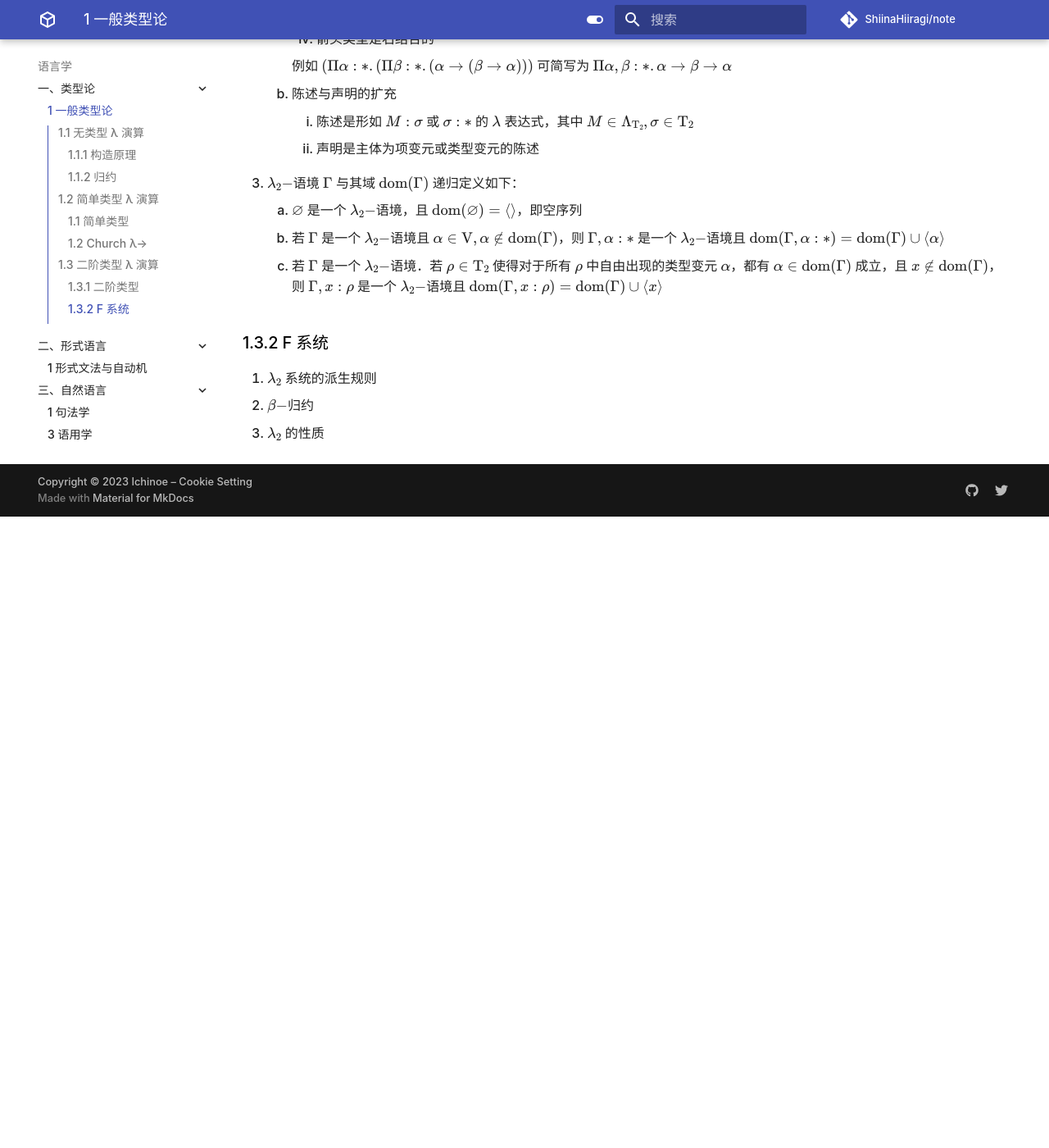
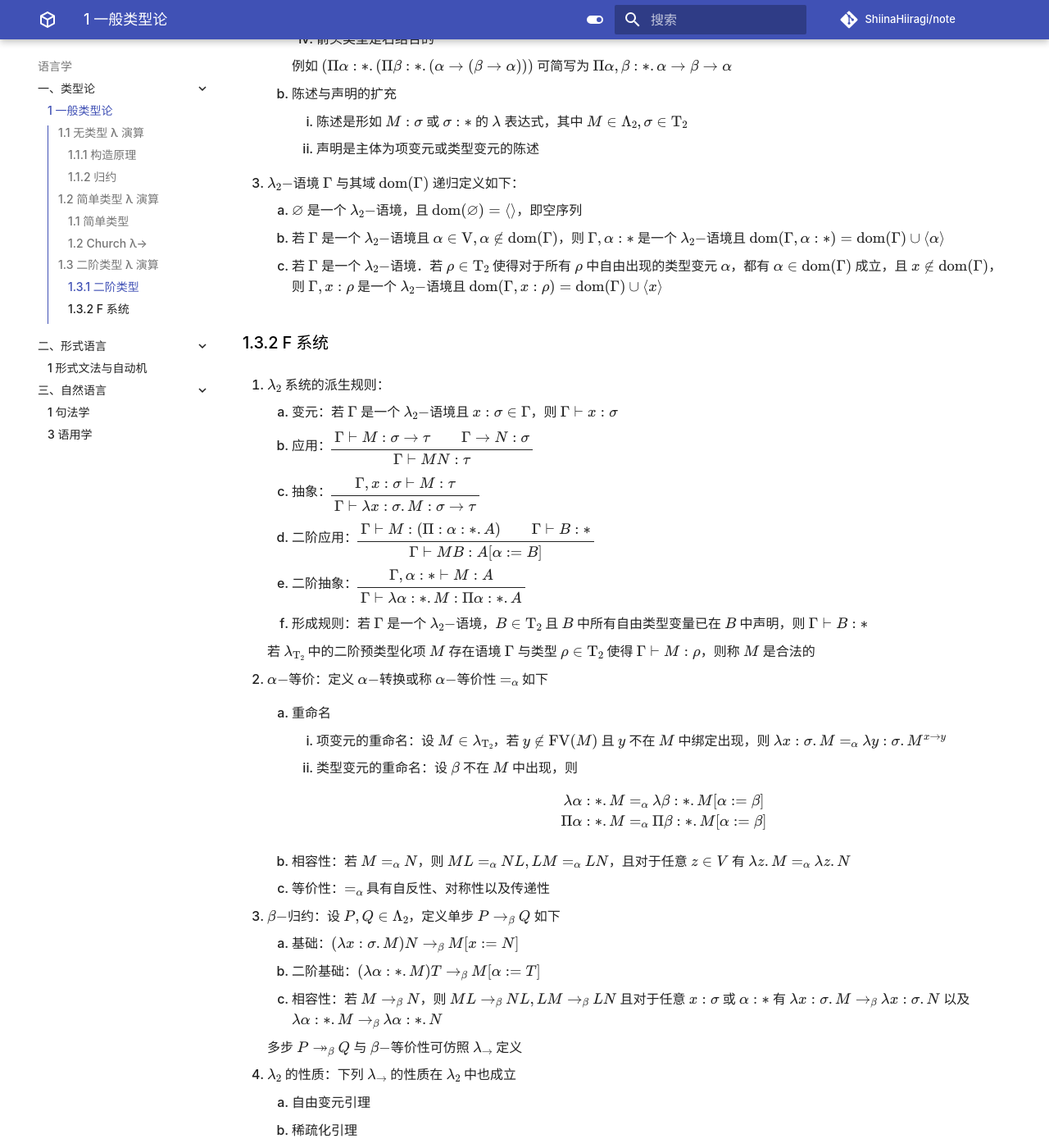
Before and after one commit to ShiinaHiiragi/note, an MkDocs documentation site: the page built from docs/lang/type/gen.md, in a window 1280 px wide and 1400 px high, scrolled down 6020 px. Shown: the whole window at 82% size. Built offline with MkDocs 1.6.1 and Material for MkDocs 9.7.7, drawn with Linux system fonts in a browser that asks for light colours; comment, search, counter and statistics services are not loaded; before the commit the page ends 6650 px from its top, so only the background shows below that; some of the changed text lies outside the part shown.

```diff
--- a/docs/lang/type/gen.md
+++ b/docs/lang/type/gen.md
@@ -42,9 +42,9 @@
     若 $M \in \Lambda$ 有 $\mathrm{FV}(M) = \varnothing$，则称 $M$ 为 $\lambda-$闭项或组合子．所有的 $\lambda-$闭项组成的集合记作 $\Lambda^0$
 
 3. $\alpha-$等价：记 $M^{x \to y}$ 为将所有在 $M$ 中自由出现的 $x$ 替换为 $y$，定义 $\alpha-$转换或称 $\alpha-$等价性 $=_{\alpha}$ 如下
-    1. 等价性：$=_{\alpha}$ 具有自反性、对称性以及传递性
-    2. 重命名：$\lambda x.M =_{\alpha} \lambda y.M^{x \to y}$
-    3. 相容性：若 $M =_{\alpha} N$，则 $ML =_{\alpha} NL, LM =_{\alpha} LN$，且对于任意 $z \in V$ 有 $\lambda z.M =_{\alpha} \lambda z.N$
+    1. 重命名：$\lambda x.M =_{\alpha} \lambda y.M^{x \to y}$
+    2. 相容性：若 $M =_{\alpha} N$，则 $ML =_{\alpha} NL, LM =_{\alpha} LN$，且对于任意 $z \in V$ 有 $\lambda z.M =_{\alpha} \lambda z.N$
+    3. 等价性：$=_{\alpha}$ 具有自反性、对称性以及传递性
 
     在宽松意义下，通常也用句法等价的 $\equiv$ 表示 $=_{\alpha}$
 
@@ -168,7 +168,7 @@
 
     1. $\text{Church}-\text{Rosser}$ 定理：对于给定的 $M \in \Lambda_{\mathrm T}$，若有 $M \twoheadrightarrow_{\beta} N_1, M \twoheadrightarrow_{\beta} N_2$，则存在 $N_3 \in \Lambda$ 使得 $N_1 \twoheadrightarrow_{\beta} N_3, N_2 \twoheadrightarrow_{\beta} N_3$
         1. 设 $M =_{\beta} N$，则存在 $L$ 使得 $M \twoheadrightarrow_{\beta} L$ 以及 $N \twoheadrightarrow_{\beta} L$
-        2. 若 $\Gamma \vdash L: \rho$，且若 $L \twoheadrightarrow_{\beta} L'$，则 $\Gamma \vdash L': \rho$
+        2. 主体归约引理：若 $\Gamma \vdash L: \rho$，且若 $L \twoheadrightarrow_{\beta} L'$，则 $\Gamma \vdash L': \rho$
     2. 终止定理：任意合法项 $M$ 均是强可正规化的，也称作强可正规化定理
 
 3. $\text{Church }\lambda_{\to}$ 解决了无类型 $\lambda$ 演算的以下问题：
@@ -182,12 +182,12 @@
     1. 类型变元：若 $\alpha \in \mathrm V$，则 $\alpha \in \mathrm T_2$
     2. 箭头类型：若 $\sigma, \tau \in \mathrm T_2$，则 $(\sigma \to \tau) \in \mathrm T_2$
     3. $\Pi-$类型：若 $\alpha \in \mathrm V, \sigma \in T_2$，则 $(\Pi \alpha. *: \sigma) \in \mathrm T_2$，也称作乘积类型，称 $\Pi$ 为 $\Pi-$绑定器或类型绑定器
-2. $\lambda_2-$项：定义变元的无穷集 $V = \left\{u, v, w, \cdots\right\}$，$\mathbf V$ 为类型变元的无穷集，$\mathrm T_2$ 为类型集合，则所有二阶预类型化 $\lambda-$项的集合 $\Lambda_{\mathrm T_2}$ 定义如下
-    1. 基础：若 $u \in V$，则 $u \in \Lambda_{\mathrm T_2}$
-    2. 应用：若 $M, N \in \Lambda_{\mathrm T_2}$，则 $(MN) \in \Lambda_{\mathrm T_2}$
-    3. 抽象：若 $u \in V, \sigma \in \mathrm T_2$ 且 $M \in \Lambda_{\mathrm T_2}$，则 $(\lambda u: \sigma.M) \in \Lambda_{\mathrm T_2}$
-    4. 二阶应用：若 $M \in \Lambda_{\mathrm T_2}, \sigma \in \mathrm T_2$，则 $(M\sigma) \in \Lambda_{\mathrm T_2}$
-    5. 二阶抽象：若 $\alpha \in \mathbf V$ 且 $M \in \Lambda_{\mathrm T_2}$，则 $(\lambda \alpha: *.M) \in \Lambda_{\mathrm T_2}$，此时称项 $\lambda \alpha: *.M$ 依赖于类型 $\alpha$
+2. $\lambda_2-$项：定义变元的无穷集 $V = \left\{u, v, w, \cdots\right\}$，$\mathbf V$ 为类型变元的无穷集，$\mathrm T_2$ 为类型集合，则所有二阶预类型化 $\lambda-$项的集合 $\Lambda_{2}$ 定义如下
+    1. 基础：若 $u \in V$，则 $u \in \Lambda_{2}$
+    2. 应用：若 $M, N \in \Lambda_{2}$，则 $(MN) \in \Lambda_{2}$
+    3. 抽象：若 $u \in V, \sigma \in \mathrm T_2$ 且 $M \in \Lambda_{2}$，则 $(\lambda u: \sigma.M) \in \Lambda_{2}$
+    4. 二阶应用：若 $M \in \Lambda_{2}, \sigma \in \mathrm T_2$，则 $(M\sigma) \in \Lambda_{2}$
+    5. 二阶抽象：若 $\alpha \in \mathbf V$ 且 $M \in \Lambda_{2}$，则 $(\lambda \alpha: *.M) \in \Lambda_{2}$，此时称项 $\lambda \alpha: *.M$ 依赖于类型 $\alpha$
 
     称形如 $\lambda \alpha: *.M$ 的 $\lambda$ 表达式为多态函数
 
@@ -210,6 +210,48 @@
 
 ### 1.3.2 F 系统
 
-1. $\lambda_2$ 系统的派生规则
-2. $\beta-$归约
-3. $\lambda_2$ 的性质
+1. $\lambda_2$ 系统的派生规则：
+    1. 变元：若 $\Gamma$ 是一个 $\lambda_2-$语境且 $x: \sigma \in \Gamma$，则 $\Gamma \vdash x: \sigma$
+    2. 应用：$\begin{prooftree} \AxiomC{\(\Gamma \vdash M: \sigma \to \tau\)} \AxiomC{\(\Gamma \to N: \sigma\)} \BinaryInfC{\(\Gamma \vdash MN: \tau\)} \end{prooftree}$
+    3. 抽象：$\begin{prooftree} \AxiomC{\(\Gamma, x: \sigma \vdash M: \tau\)} \UnaryInfC{\(\Gamma \vdash \lambda x:\sigma.M: \sigma \to \tau\)} \end{prooftree}$
+    4. 二阶应用：$\begin{prooftree} \AxiomC{\(\Gamma \vdash M: (\Pi: \alpha: *. A)\)} \AxiomC{\(\Gamma \vdash B: *\)} \BinaryInfC{\(\Gamma \vdash MB: A[\alpha := B]\)} \end{prooftree}$
+    5. 二阶抽象：$\begin{prooftree} \AxiomC{\(\Gamma, \alpha: * \vdash M: A\)} \UnaryInfC{\(\Gamma \vdash \lambda \alpha: *. M: \Pi \alpha:*. A\)} \end{prooftree}$
+    6. 形成规则：若 $\Gamma$ 是一个 $\lambda_2-$语境，$B \in \mathrm T_2$ 且 $B$ 中所有自由类型变量已在 $B$ 中声明，则 $\Gamma \vdash B: *$
+
+    若 $\lambda_{\mathrm T_2}$ 中的二阶预类型化项 $M$ 存在语境 $\Gamma$ 与类型 $\rho \in \mathrm T_2$ 使得 $\Gamma \vdash M: \rho$，则称 $M$ 是合法的
+
+2. $\alpha-$等价：定义 $\alpha-$转换或称 $\alpha-$等价性 $=_{\alpha}$ 如下
+    1. 重命名
+        1. 项变元的重命名：设 $M \in \lambda_{\mathrm T_2}$，若 $y \notin \mathrm{FV}(M)$ 且 $y$ 不在 $M$ 中绑定出现，则 $\lambda x: \sigma.M =_{\alpha} \lambda y: \sigma. M^{x \to y}$
+        2. 类型变元的重命名：设 $\beta$ 不在 $M$ 中出现，则
+
+            $$
+            \begin{aligned}
+            \lambda \alpha: *. M & =_{\alpha} \lambda \beta: *. M[\alpha := \beta] \\
+            \Pi \alpha: *. M & =_{\alpha} \Pi \beta: *. M[\alpha := \beta]
+            \end{aligned}
+            $$
+
+    2. 相容性：若 $M =_{\alpha} N$，则 $ML =_{\alpha} NL, LM =_{\alpha} LN$，且对于任意 $z \in V$ 有 $\lambda z.M =_{\alpha} \lambda z.N$
+    3. 等价性：$=_{\alpha}$ 具有自反性、对称性以及传递性
+
+3. $\beta-$归约：设 $P, Q \in \Lambda_{2}$，定义单步 $P \to_{\beta} Q$ 如下
+    1. 基础：$(\lambda x: \sigma.M) N \rightarrow_\beta M[x:=N]$
+    2. 二阶基础：$(\lambda \alpha: *. M)T \to _{\beta} M[\alpha := T]$
+    3. 相容性：若 $M \to_{\beta} N$，则 $ML \to_{\beta} NL, LM \to_{\beta} LN$ 且对于任意 $x: \sigma$ 或 $\alpha: *$ 有 $\lambda x: \sigma.M \to_{\beta} \lambda x: \sigma.N$ 以及 $\lambda \alpha: *.M \to_{\beta} \lambda \alpha: *.N$
+
+    多步 $P \twoheadrightarrow_{\beta} Q$ 与 $\beta-$等价性可仿照 $\lambda_{\to}$ 定义
+
+4. $\lambda_2$ 的性质：下列 $\lambda_{\to}$ 的性质在 $\lambda_2$ 中也成立
+    1. 自由变元引理
+    2. 稀疏化引理
+    3. 压缩引理
+    4. 生成引理
+    5. 子项引理
+    6. 类型唯一性
+    7. 替换引理
+    8. $\text{Church}-\text{Rosser}$ 定理
+    9. 主体归约引理
+    10. 终止定理
+
+    排列引理在 $\lambda_2$ 中不再成立
```
Also changed, not shown: other parts of docs/lang/type/gen.md (+1 -1 lines), docs/index.md (+1 -1 lines), docs/lang/type/trans.md (+23 -24 lines).
